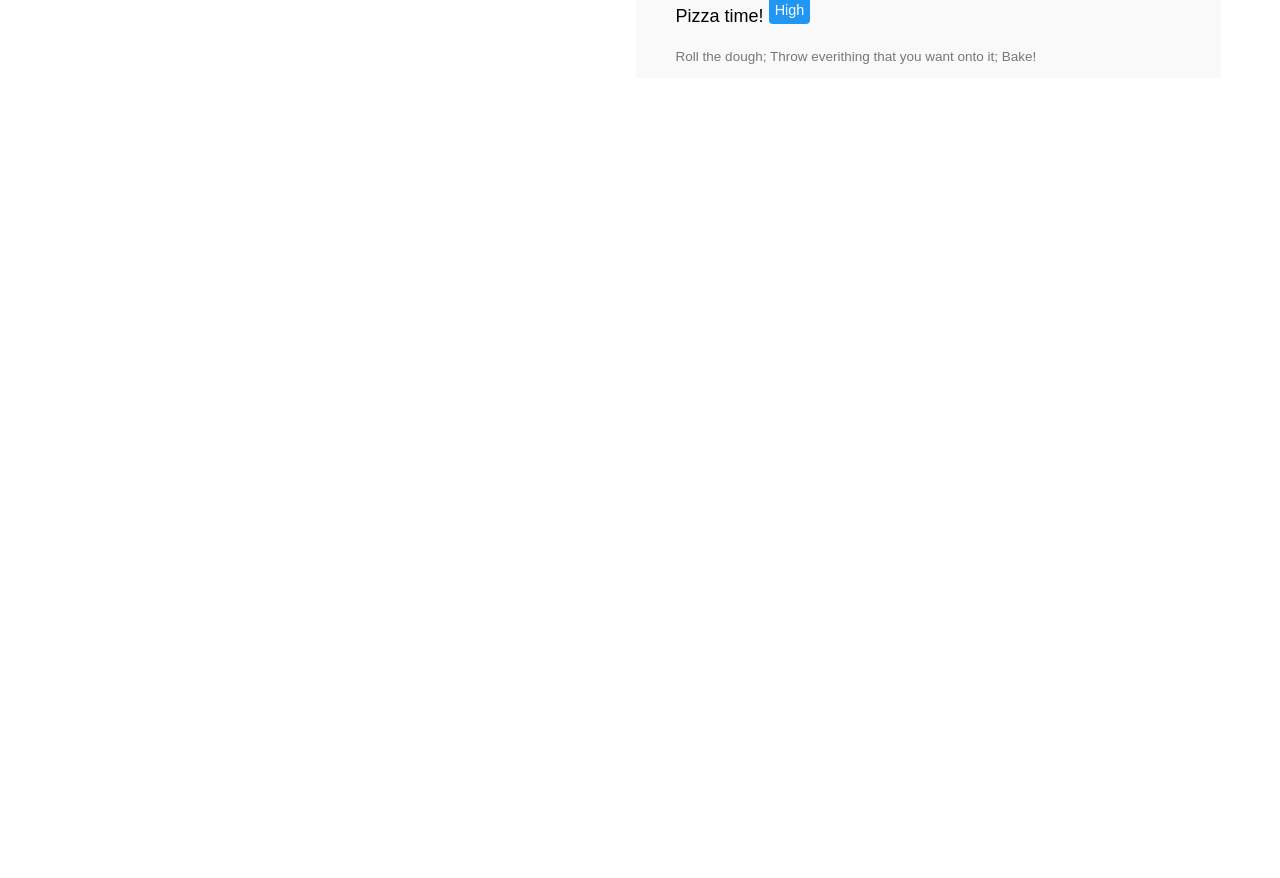
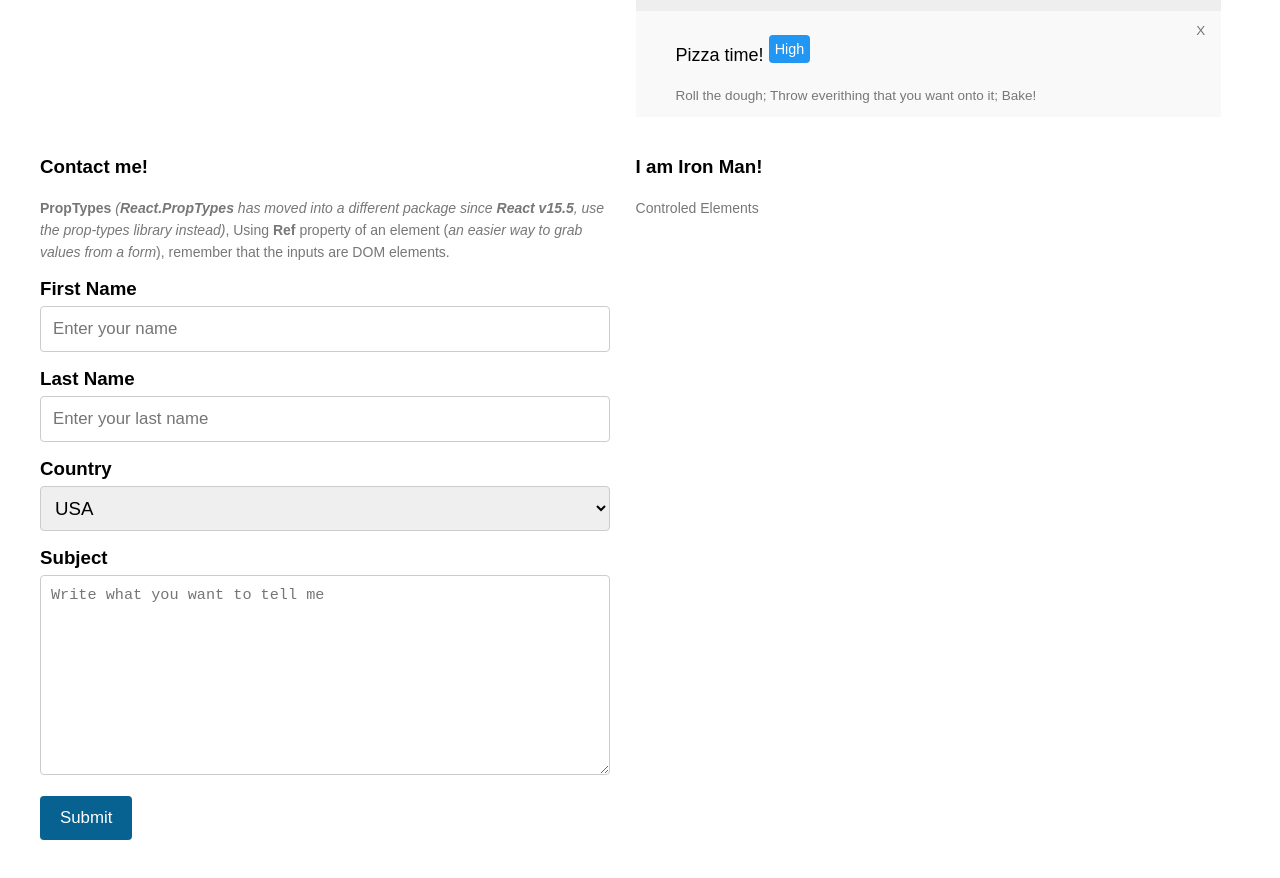
Before and after one commit to mkora/react-playground, a React (Create React App) app: page / in a window 1280 px wide. Shown: the part 1300-2178 px from the top of the page. Before the commit the page ends 1428 px from the top, so only its background shows below. Built offline with nearby package versions, Linux system fonts and the light colour scheme; the HTML template or start-up script is replaced by a standard one.

Commit message:
Added contact me component

```diff
--- a/src/App.js
+++ b/src/App.js
@@ -7,6 +7,7 @@ import TemperatureConvert from './TemperatureConvert';
 import TicTocGame from './game/TicTocGame';
 import TodoList from './todo/TodoList';
 import todoData from './todo/data';
+import ContactForm from './ContactForm';
 
 class App extends Component {
   render() {
@@ -97,6 +98,26 @@ class App extends Component {
             <TodoList data={todoData} />
           </div>
         </div>
+        <div className="row">
+          <div className="column">
+          <h3>
+              <p>Contact me!</p>
+              <span><strong>PropTypes</strong> <em>(<strong>React.PropTypes</strong> has
+                moved into a different package since <strong>React v15.5</strong>,
+                use the prop-types library instead)</em>, Using <strong>Ref</strong> property
+                of an element (<em>an easier way to grab values from a form</em>),
+                remember that the inputs are DOM elements.
+              </span>
+              <ContactForm></ContactForm>
+            </h3>
+          </div>
+          <div className="column">
+          <h3>
+              <p>I am Iron Man!</p>
+              <span>Controled Elements</span>
+            </h3>
+          </div>
+        </div>
       </div>
     );
   }
--- /dev/null
+++ b/src/ContactForm.js
@@ -0,0 +1,72 @@
+import React, { Component } from 'react';
+import ContactThankYou from './ContactThankYou';
+
+class ContactForm extends Component {
+
+  state = {
+    firstName: '',
+    lastName: '',
+    country: 'USA',
+    subject: ''
+  }
+
+  handleSubmit = (event) => {
+    event.preventDefault();
+    this.setState({
+      firstName: this.firstName.value,
+      lastName: this.lastName.value,
+      country: this.country.value,
+      subject: this.subject.value
+    });
+  }
+
+  render() {
+    return (
+      <div>
+        <ContactThankYou {...this.state} />
+
+        <div className="contact-form">
+          <form onSubmit={this.handleSubmit}>
+            <label htmlFor="contact-first-name">First Name</label>
+            <input type="text"
+              id="contact-first-name"
+              name="firstname"
+              placeholder="Enter your name"
+              ref={(input) => this.firstName = input} />
+
+            <label htmlFor="contact-last-name">Last Name</label>
+            <input
+              type="text"
+              id="lname"
+              name="lastname"
+              placeholder="Enter your last name"
+              ref={(input) => this.lastName = input} />
+
+            <label htmlFor="contact-country">Country</label>
+            <select
+              id="contact-country"
+              name="country"
+              ref={(input) => this.country = input}>
+              <option>USA</option>
+              <option>Canada</option>
+              <option>Australia</option>
+            </select>
+
+            <label htmlFor="contact-subject">Subject</label>
+            <textarea
+              id="contact-subject"
+              name="subject"
+              placeholder="Write what you want to tell me"
+              ref={(input) => this.subject = input}></textarea>
+
+            <input
+              type="submit"
+              value="Submit" />
+          </form>
+        </div>
+      </div>
+    );
+  };
+}
+
+export default ContactForm;
--- /dev/null
+++ b/src/ContactThankYou.js
@@ -0,0 +1,31 @@
+import React, { Component } from 'react';
+import PropTypes from 'prop-types';
+
+class ContactThankYou extends Component {
+
+  static propTypes = {
+    firstName: PropTypes.string.isRequired,
+    lastName: PropTypes.string,
+    country: PropTypes.oneOf(['USA', 'Canada', 'Australia']),
+    subject: PropTypes.string.isRequired
+  };
+
+  render() {
+    if (this.props.firstName && this.props.subject) {
+      return (
+        <div className="contact-thank-you">
+          <p>Dear <strong>{this.props.firstName} {this.props.lastName}</strong>,</p>
+          <p>{(this.props.country
+            ? `Hope everithing is going well in ${this.props.country}`
+            : '')}
+          </p>
+          <p>You said, <em>"{this.props.subject}"</em>.</p>
+          <p>Thank you! I will work hard to make world the better place!</p>
+        </div>
+      );
+    }
+    return null;
+  }
+}
+
+export default ContactThankYou;
--- a/src/index.css
+++ b/src/index.css
@@ -82,3 +82,58 @@ ol, ul {
 .status {
   margin-bottom: 10px;
 }
+
+/**
+ * Contact Form
+ */
+.contact-form {
+  margin-top: 16px;
+  margin-right: 16px;
+}
+
+.contact-form input[type=text], select, textarea {
+  font-size: 0.9em;
+  width: 100%;
+  padding: 12px;
+  border: 1px solid #ccc;
+  border-radius: 4px;
+  box-sizing: border-box;
+  margin-top: 6px;
+  margin-bottom: 16px;
+  resize: vertical;
+}
+
+.contact-form textarea {
+  height:200px;
+}
+
+.contact-form input[type=submit] {
+  font-size: 0.9em;
+  background-color: #076191;
+  color: white;
+  padding: 12px 20px;
+  border: none;
+  border-radius: 4px;
+  cursor: pointer;
+}
+
+.contact-form input[type=submit]:hover {
+  background-color: #076191;
+}
+
+.contact-thank-you {
+  margin-top: 16px;
+  font-weight: normal;
+  font-size: 1em;
+}
+
+.contact-thank-you {
+  font-family: Georgia, "Times New Roman", Times;
+  font-style: italic;
+  font-size: 1.2em;
+  margin: 0;
+  color: #076191;
+  padding: .5rem 1rem;
+  border-left: .25rem solid #076191;
+  display: block;
+}
```
